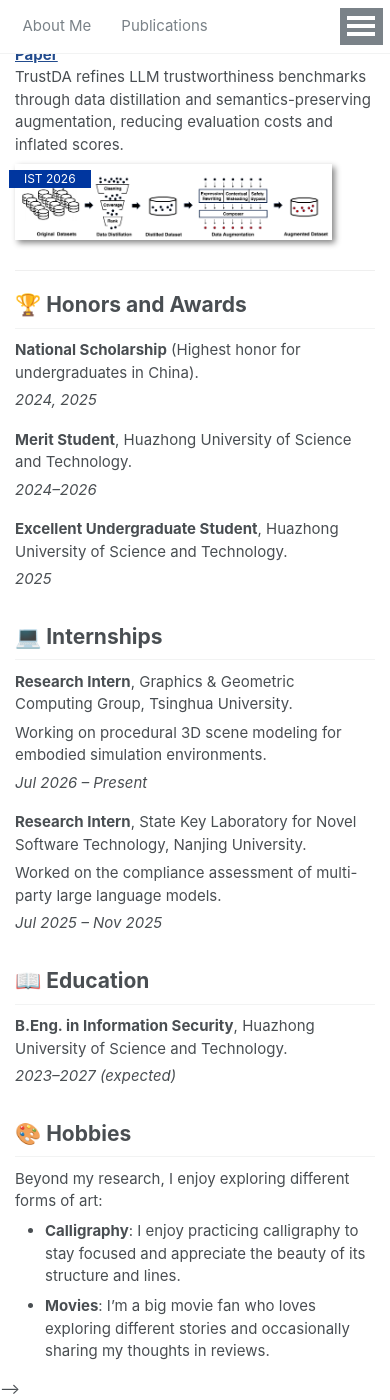
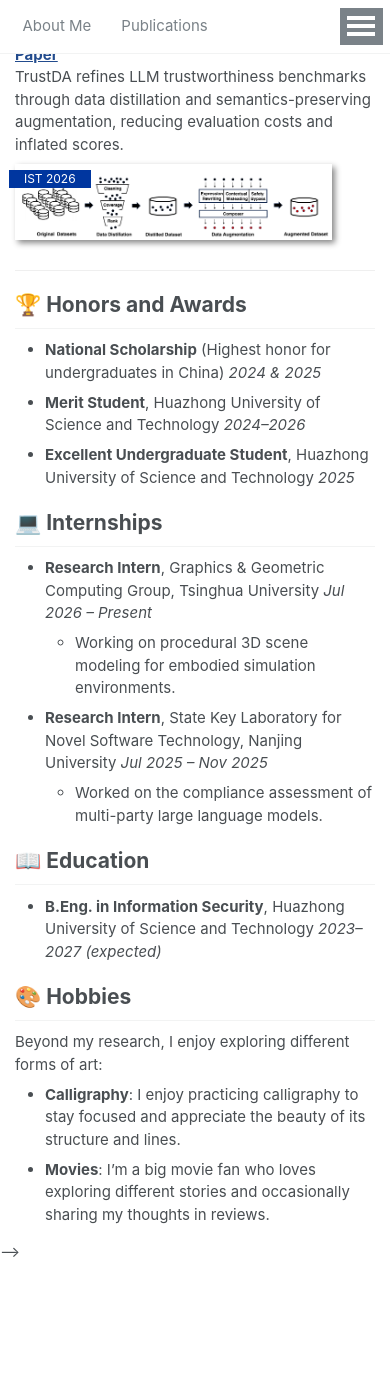
Before and after one commit to xu-jinyu/xu-jinyu.github.io, a Jekyll site: the page built from _pages/about.md, in a window 390 px wide and 1400 px high, scrolled down 2697 px. Built offline with Jekyll 4.4.1, drawn with Linux system fonts in a browser that asks for light colours; after the commit the page ends 3961 px from its top, so only the background shows below that; part of the change alters nothing that is shown.

Commit message:
update homepage

```diff
--- a/_pages/about.md
+++ b/_pages/about.md
@@ -93,93 +93,23 @@ TrustDA refines LLM trustworthiness benchmarks through data distillation and sem
 
 
 
-<style>
-.cv-group {
-  display: inline-grid;
-  grid-template-columns: max-content max-content;
-  column-gap: 18px;
-  row-gap: 14px;
-  align-items: baseline;
-  max-width: 100%;
-}
-
-.cv-main {
-  min-width: 0;
-}
-
-.cv-date {
-  font-style: italic;
-  font-weight: normal;
-  text-align: right;
-  white-space: nowrap;
-}
-
-.cv-description {
-  margin-top: 6px;
-}
-
-/* Narrow screens */
-@media (max-width: 1100px) {
-  .cv-group {
-    display: grid;
-    grid-template-columns: minmax(0, 1fr);
-    row-gap: 5px;
-  }
-
-  .cv-date {
-    text-align: left;
-    margin-bottom: 12px;
-  }
-}
-</style>
-
 # 🏆 Honors and Awards
 
-<div class="cv-group">
-  <div class="cv-main">
-    <strong>National Scholarship</strong> (Highest honor for undergraduates in China).
-  </div>
-  <span class="cv-date">2024, 2025</span>
-
-  <div class="cv-main">
-    <strong>Merit Student</strong>, Huazhong University of Science and Technology.
-  </div>
-  <span class="cv-date">2024–2026</span>
-
-  <div class="cv-main">
-    <strong>Excellent Undergraduate Student</strong>, Huazhong University of Science and Technology.
-  </div>
-  <span class="cv-date">2025</span>
-</div>
+- **National Scholarship** (Highest honor for undergraduates in China)  *2024 & 2025*
+- **Merit Student**, Huazhong University of Science and Technology  *2024–2026*
+- **Excellent Undergraduate Student**, Huazhong University of Science and Technology  *2025*
 
 # 💻 Internships
 
-<div class="cv-group">
-  <div class="cv-main">
-    <strong>Research Intern</strong>, Graphics &amp; Geometric Computing Group, Tsinghua University.
-    <div class="cv-description">
-      Working on procedural 3D scene modeling for embodied simulation environments.
-    </div>
-  </div>
-  <span class="cv-date">Jul 2026 – Present</span>
-
-  <div class="cv-main">
-    <strong>Research Intern</strong>, State Key Laboratory for Novel Software Technology, Nanjing University.
-    <div class="cv-description">
-      Worked on the compliance assessment of multi-party large language models.
-    </div>
-  </div>
-  <span class="cv-date">Jul 2025 – Nov 2025</span>
-</div>
+- **Research Intern**, Graphics & Geometric Computing Group, Tsinghua University  *Jul 2026 – Present*
+  - Working on procedural 3D scene modeling for embodied simulation environments.
+- **Research Intern**, State Key Laboratory for Novel Software Technology, Nanjing University  *Jul 2025 – Nov 2025*
+  - Worked on the compliance assessment of multi-party large language models.
 
 # 📖 Education
 
-<div class="cv-group">
-  <div class="cv-main">
-    <strong>B.Eng. in Information Security</strong>, Huazhong University of Science and Technology.
-  </div>
-  <span class="cv-date">2023–2027 (expected)</span>
-</div>
+- **B.Eng. in Information Security**, Huazhong University of Science and Technology  *2023–2027 (expected)*
+
 
 
 # 🎨 Hobbies
```
